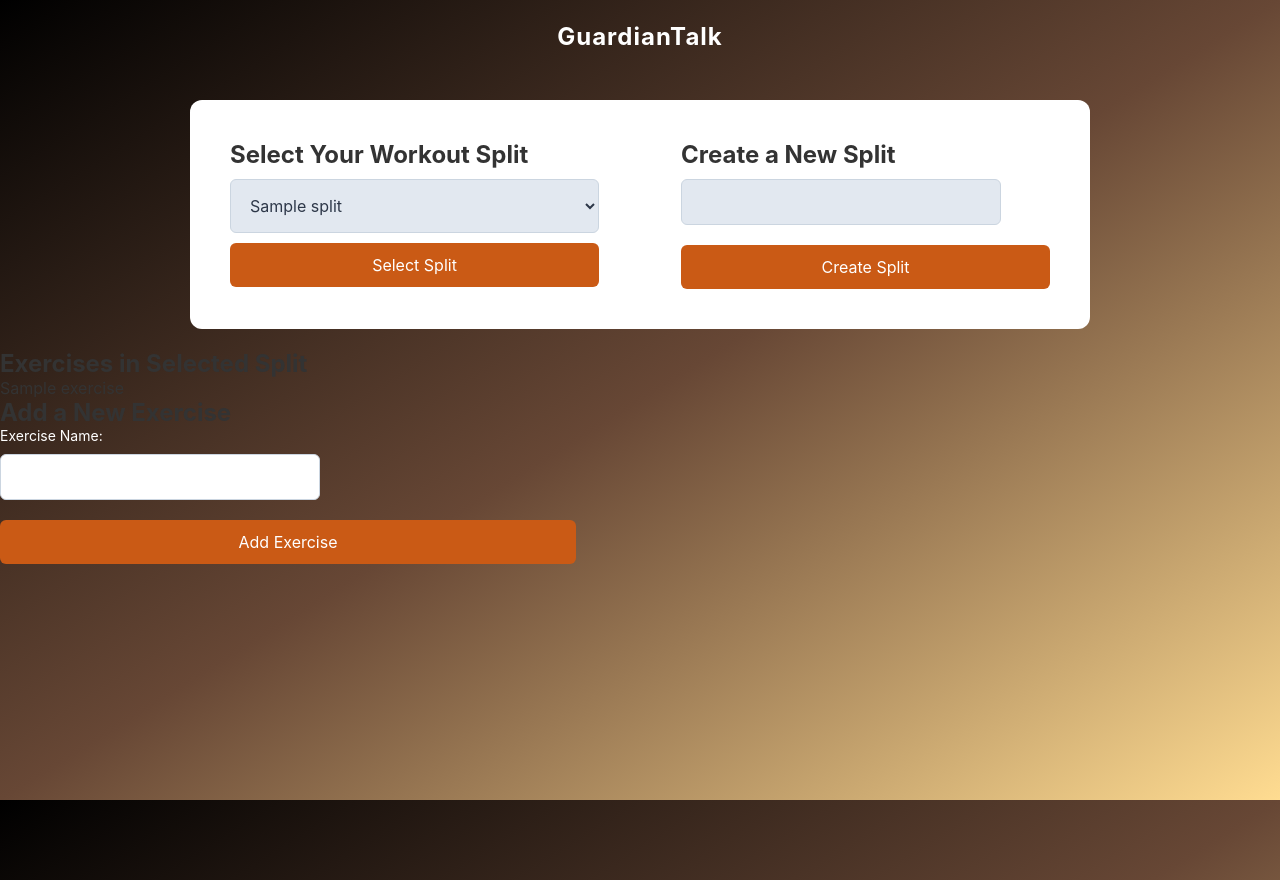
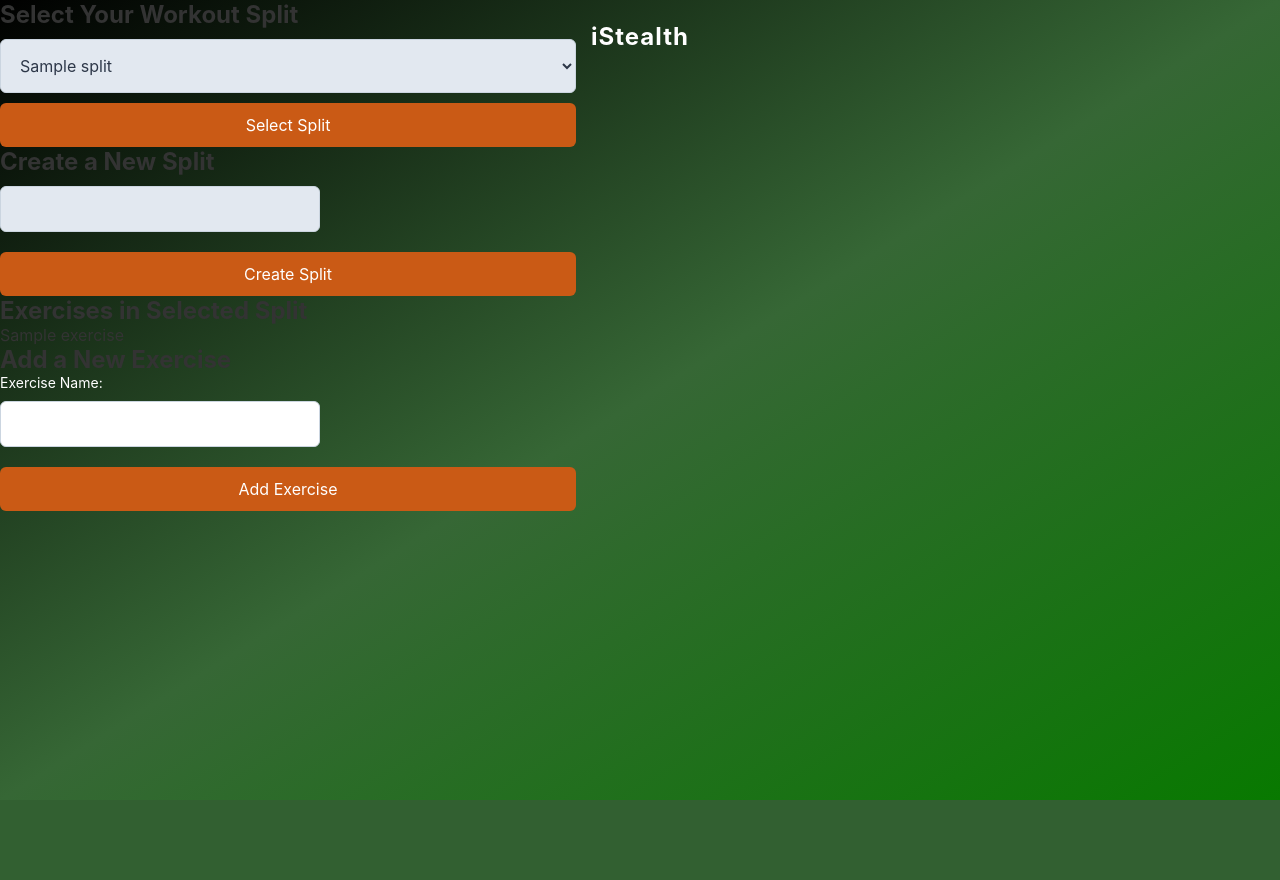
Before and after one commit to aemckenna/secure-messaging-app, a Flask app: template templates/workout.html in a window 1280 px wide. After the commit the page ends 800 px from the top, so only its background shows below. Run offline with Flask 3, Linux system fonts and the light colour scheme; the template is opened without the code that fills it: most values are stand-ins (such as "Sample title", 1, 10 or a date in 2020).

Commit message:
color of login page

```diff
--- a/static/style.css
+++ b/static/style.css
@@ -8,7 +8,7 @@
 }
 
 :root {
-  --gradient: linear-gradient(to bottom right, rgb(0, 0, 0), rgb(103, 71, 53), rgb(255, 220, 145));
+  --gradient: linear-gradient(to bottom right, rgb(0, 0, 0), rgb(54, 103, 53), rgb(8, 121, 0));
 }
 
 body {
@@ -63,24 +63,6 @@ body {
     color: white;
 }
 
-/* Workout Selection and Split Creation Container */
-.workout-selection {
-    margin-top: 80px;
-    display: flex;
-    justify-content: center;
-    padding: 20px 20px;
-}
-
-.workout-selection-box {
-    display: flex;
-    flex-direction: row;
-    background-color: #fff;
-    padding: 40px;
-    border-radius: 12px;
-    width: 900px;
-    justify-content: space-between;
-}
-
 /* Form Styling */
 form {
     width: 45%;
@@ -132,7 +114,7 @@ button:hover {
     background-color: rgba(104, 100, 97, 0.282);
     padding: 40px;
     border-radius: 5px;
-    box-shadow: 0 0 15px 5px #aeaaa780;
+    box-shadow: 0 0 15px 5px #00ff2a80;
     width: 400px;
 }
 
--- a/templates/index.html
+++ b/templates/index.html
@@ -12,7 +12,7 @@
 
 <!-- Navigation Header -->
 <div class="header">
-    <a href="#default" class="logo">GuardianTalk</a>
+    <a href="#default" class="logo">iStealth</a>
     <div class="header-right">
 <!--
       <a class="active" href="#home">Home</a>
--- a/templates/register.html
+++ b/templates/register.html
@@ -10,7 +10,7 @@
 <body>
 <!-- Navigation Header -->
 <div class="header">
-    <a href="#default" class="logo">GuardianTalk</a>
+    <a href="#default" class="logo">iStealth</a>
     <div class="header-right">
 <!--
       <a class="active" href="#home">Home</a>
--- a/templates/workout.html
+++ b/templates/workout.html
@@ -10,7 +10,7 @@
 
 <!-- Navigation Header -->
 <div class="header">
-    <a href="#default" class="logo">GuardianTalk</a>
+    <a href="#default" class="logo">iStealth</a>
     <div class="header-right"></div>
 </div>
 
```
